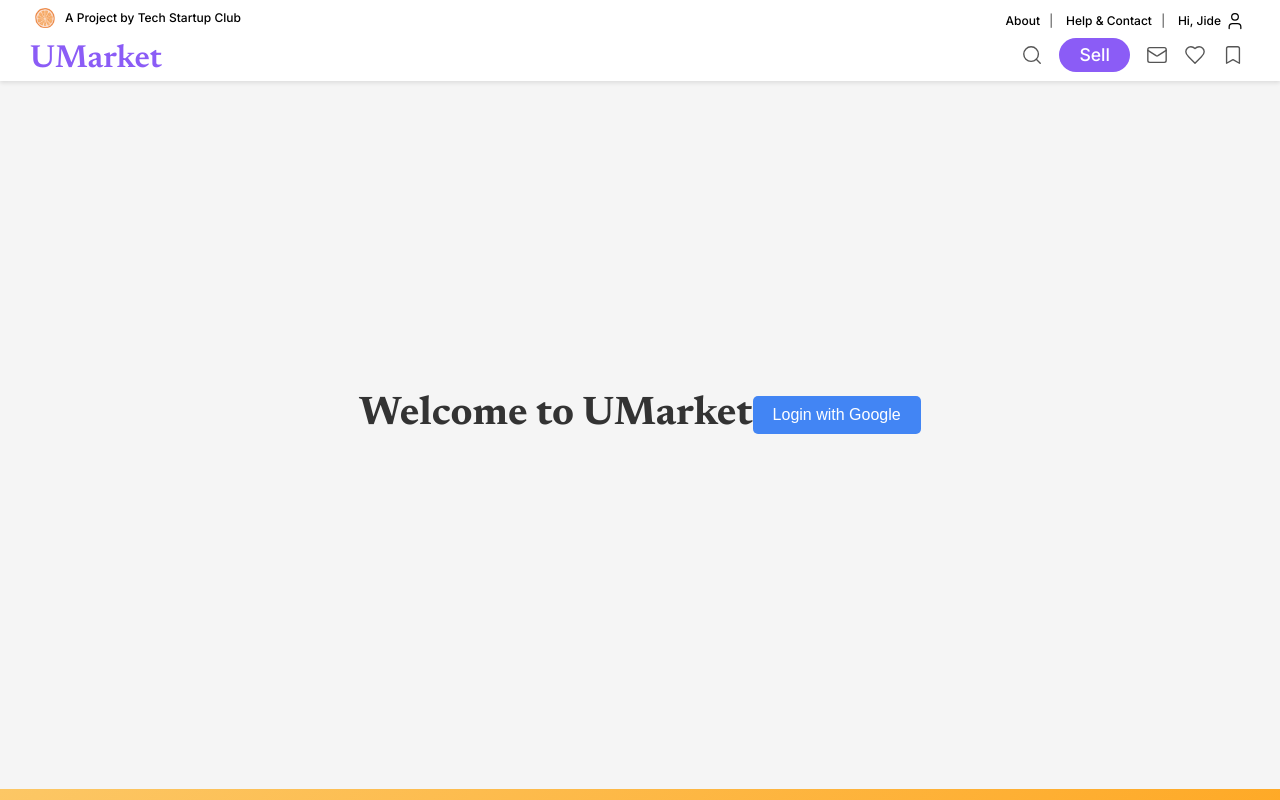
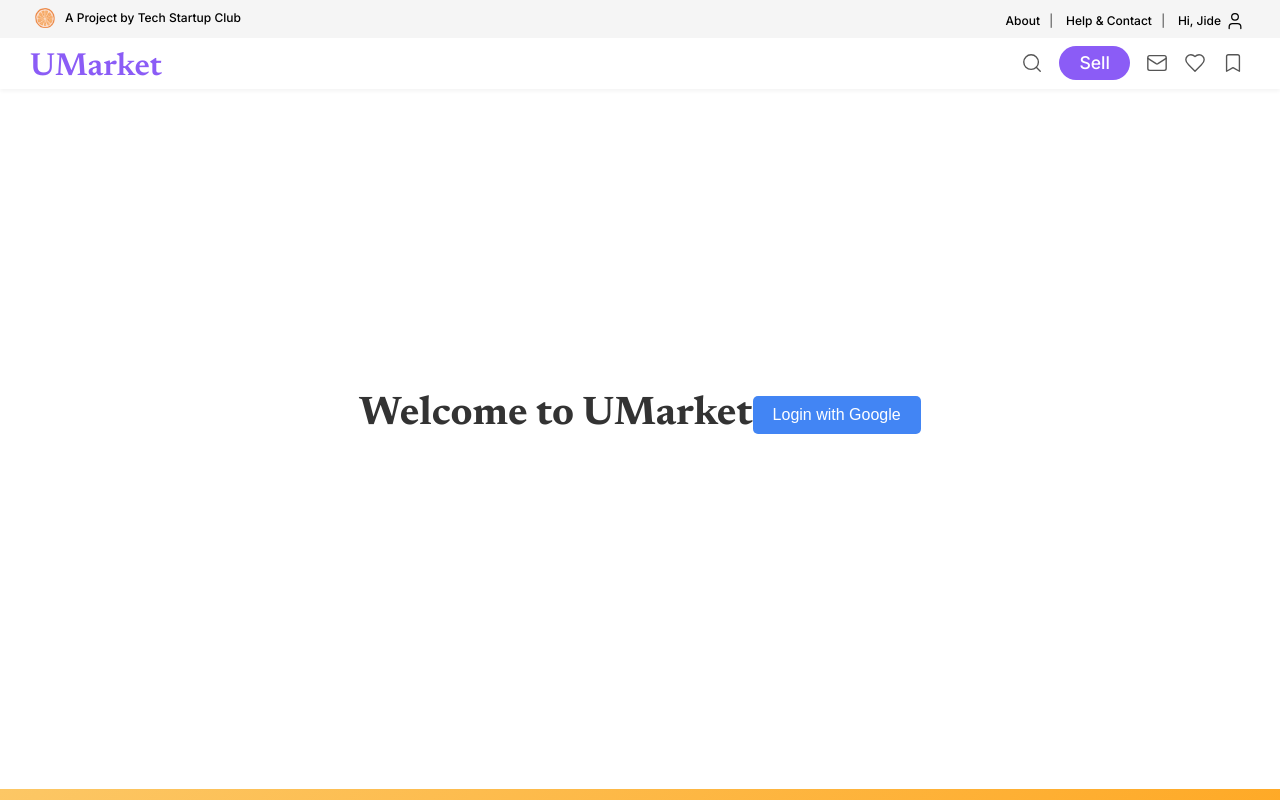
Before and after one commit to TechStartupClub/UMarket, a React (Vite) app in the folder client/: page / in a window 1280 px wide. Shown: the top 800 px of the page. Built offline with nearby package versions, Linux system fonts and the light colour scheme.

Commit message:
feat: updated styling for global pagelayout

```diff
--- a/client/src/shared/components/layout/Navbar/navbar.module.css
+++ b/client/src/shared/components/layout/Navbar/navbar.module.css
@@ -1,12 +1,12 @@
 /* Navbar.module.css */
 .navbar {
+    margin-top: 8px;
     padding: 0.5rem 0;
     position: fixed;
     width: 100%;
     background-color: white;
     transition: all 0.3s ease;
     z-index: 10;
-    /* box-shadow: 0 2px 4px rgba(0, 0, 0, 0.1); */
 
     &.scrolled {
         top: 0;
@@ -186,6 +186,10 @@
 
 /* Media Queries for Mobile */
 @media (max-width: 960px) {
+    .navbar {
+        margin-top: 0;
+    }
+
     .desktopRight,
     .navCenter,
     .expandedSearch {
--- a/client/src/shared/components/layout/PageLayout/pagelayout.module.css
+++ b/client/src/shared/components/layout/PageLayout/pagelayout.module.css
@@ -30,14 +30,14 @@
     height: 60px; /* Navbar height */
     background-color: white;
     z-index: 9; /* Just below navbar's z-index */
-    box-shadow: 0 2px 4px rgba(0, 0, 0, 0.1);
+    box-shadow: 0 2px 4px rgba(0, 0, 0, 0.05);
 }
 
 @media screen and (min-width: 961px) {
     /* When topbar is visible, adjust the backdrop position */
     .navbar::before {
         top: 0px;
-        height: 40px; /* Navbar height */
+        height: 48px; /* Navbar height */
     }
 }
 
--- a/client/src/shared/components/layout/Topbar/Topbar.module.css
+++ b/client/src/shared/components/layout/Topbar/Topbar.module.css
@@ -2,7 +2,7 @@
    padding: 8px 0;
    color: black;
    font-size: 12px;
-   background-color: white;
+   background-color: #f5f5f5;
 }
 
 .content {
@@ -11,7 +11,7 @@
    display: flex;
    justify-content: space-between;
    align-items: center;
-   padding: 0 35px; /* Added padding for consistent edge spacing */
+   padding: 0 35px;
 }
 
 .left, .right {
--- a/client/src/styles/global/index.css
+++ b/client/src/styles/global/index.css
@@ -5,7 +5,8 @@
   font-family: "Inter", sans-serif;
   line-height: 1.5;
   font-weight: 400;
-  background-color: #F5F5F5;
+  /* background-color: #F5F5F5; */
+  background-color: white;
   color: black;
   font-synthesis: none;
   text-rendering: optimizeLegibility;
```
